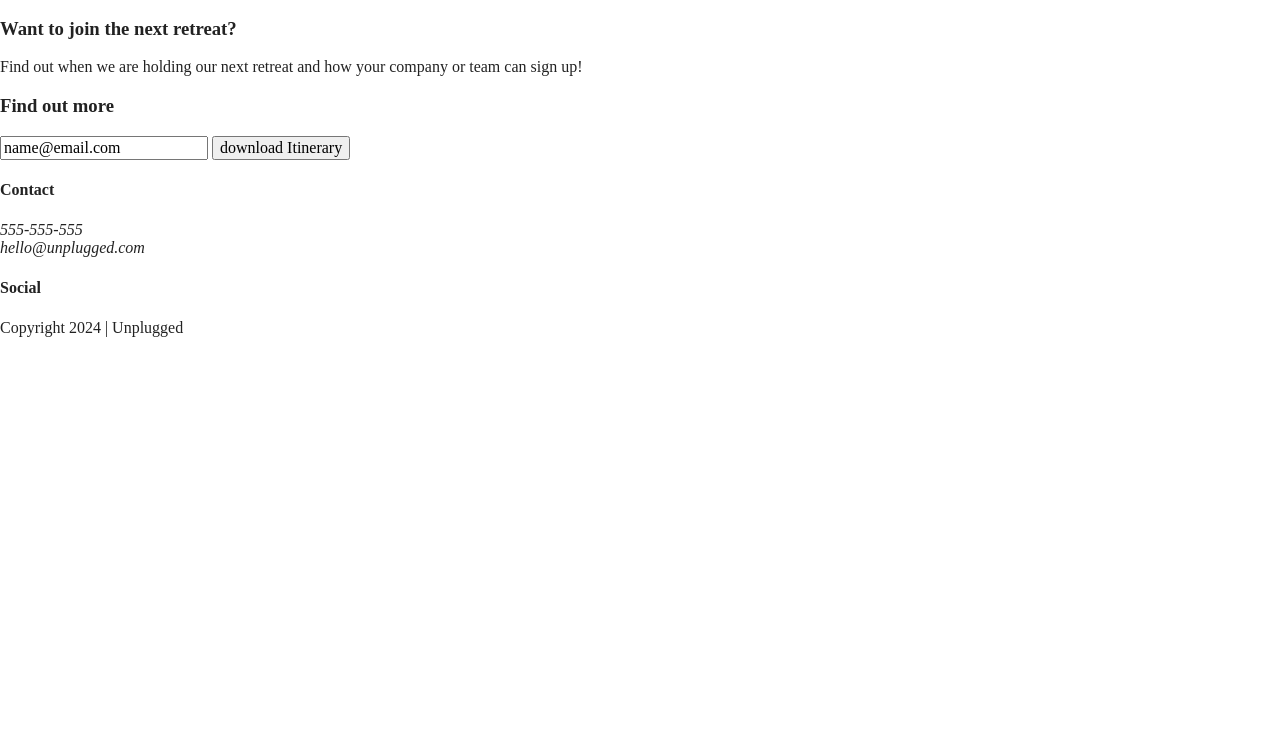
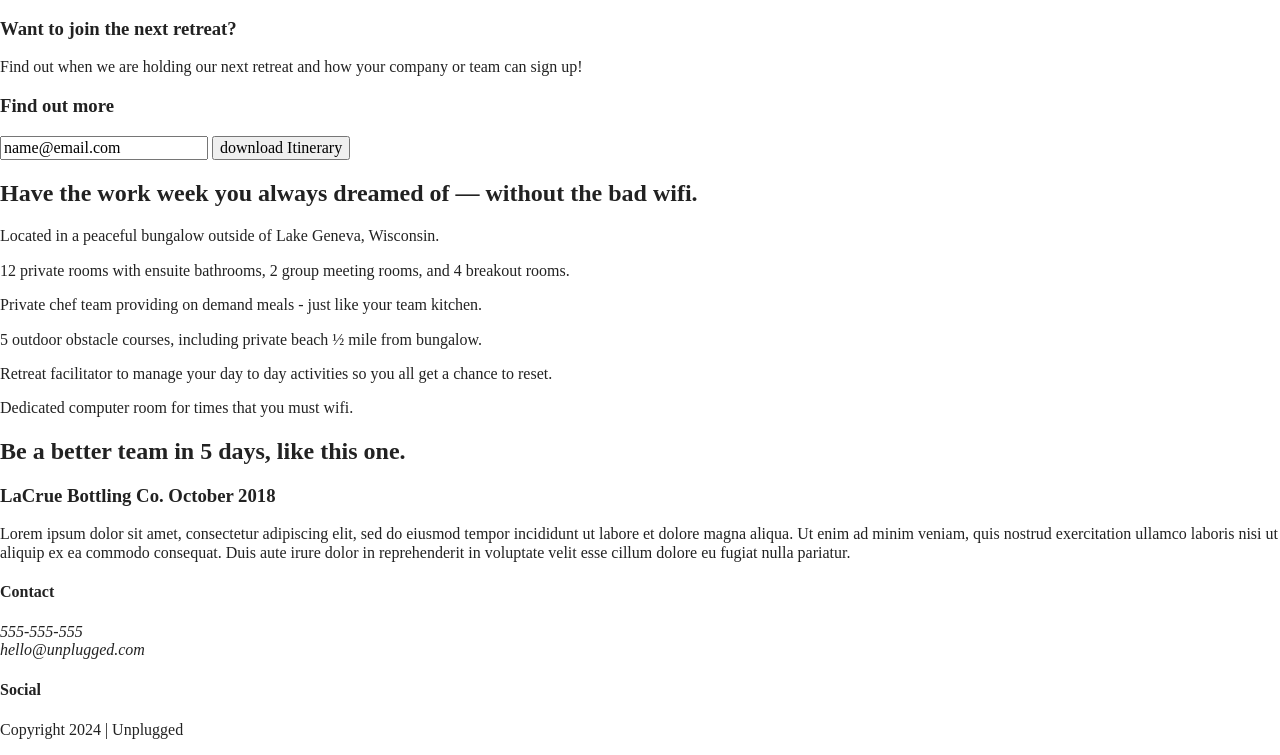
Before and after one commit to Kylar-V/unplugged, a website built with Parcel: page index.html in a window 1280 px wide. Shown: the part 134-889 px from the top of the page. Before the commit the page ends 800 px from the top, so only its background shows below. Built offline with nearby package versions, Linux system fonts and the light colour scheme.

Commit message:
added more code to hompage

```diff
--- a/index.html
+++ b/index.html
@@ -22,29 +22,21 @@
   </head>
 
   <body>
-
     <header>
       <div class="content-wrapper">
-        <a href="#">
-          <img src="" alt="unplugged logo"></a>
+        <a href="#"> <img src="" alt="unplugged logo" /></a>
         <div class="header-divider"></div>
         <nav>
-           <ul>
+          <ul>
             <li><a href="faq/index.html" rel="noopener">FAQ</a></li>
             <li><a href="about/index.html" rel="noopener">About</a></li>
-
-           </ul>
+          </ul>
         </nav>
-
-
       </div>
-
-
     </header>
     <main>
       <section class="hero-area">
         <div class="content-wrapper">
-
           <h1>Retreat from the desk, return refreshed.</h1>
         </div>
       </section>
@@ -52,17 +44,77 @@
         <div class="content-wrapper">
           <div class="form-description">
             <h3>Want to join the next retreat?</h3>
-            <p>Find out when we are holding our next retreat and how your company or team can sign up!</p>
+            <p>
+              Find out when we are holding our next retreat and how your company
+              or team can sign up!
+            </p>
           </div>
           <div class="form">
             <h3>Find out more</h3>
-            <input type="text" name="name" value="name@email.com">
-            <input type="button" value="download Itinerary">
-
+            <input type="text" name="name" value="name@email.com" />
+            <input type="button" value="download Itinerary" />
           </div>
         </div>
       </aside>
+      <section class="features">
+        <div class="content-wrapper">
+          <h2>Have the work week you always dreamed of — without the bad wifi.</h2>
+          <div class="features-items">
+            <article>
+              <p class="fontawesome-icons"></p>
+              <p class="features-items-description">Located in a peaceful bungalow outside of Lake Geneva, Wisconsin.
+              </p>
+            </article>
+          </div>
+          <article>
+            <p class="fontawesome-icons"></p>
+            <p class="features-items-description">12 private rooms with ensuite bathrooms, 2 group meeting rooms, and 4 breakout rooms.
+            </p>
+          </article>
+        </div>
+        <article>
+          <p class="fontawesome-icons"></p>
+          <p class="features-items-description">Private chef team providing on demand meals - just like your team kitchen.
+          </p>
+        </article>
+      </div>
+      <article>
+        <p class="fontawesome-icons"></p>
+        <p class="features-items-description">5 outdoor obstacle courses, including private beach ½ mile from bungalow.
+        </p>
+      </article>
+    </div>
+    <article>
+      <p class="fontawesome-icons"></p>
+      <p class="features-items-description">Retreat facilitator to manage your day to day activities so you all get a chance to reset.
+      </p>
+    </article>
+  </div>
+  <article>
+    <p class="fontawesome-icons"></p>
+    <p class="features-items-description">Dedicated computer room for times that you must wifi.
+    </p>
+  </article>
+</div>
 
+        </div>
+      </section>
+      <section class="reviews">
+        <div class="content-wrapper">
+          <h2> Be a better team in 5 days, like this one.</h2>
+          <article>
+            <h3>LaCrue Bottling Co.
+              October 2018</h3>
+              <p>Lorem ipsum dolor sit amet, consectetur adipiscing elit, sed do eiusmod tempor incididunt ut labore et dolore magna aliqua. Ut enim ad minim veniam, quis nostrud exercitation ullamco laboris nisi ut aliquip ex ea commodo consequat. Duis aute irure dolor in reprehenderit in voluptate velit esse cillum dolore eu fugiat nulla pariatur. </p>
+          </article>
+
+
+
+
+
+        </div>
+
+      </section>
 
     </main>
     <footer>
@@ -72,7 +124,7 @@
             <h4>Contact</h4>
             <address>
               <p>
-                555-555-555<br>
+                555-555-555<br />
                 hello@unplugged.com
               </p>
             </address>
@@ -90,14 +142,7 @@
           <p>Copyright 2024 | Unplugged</p>
         </div>
       </div>
-
-
     </footer>
-
-
-
-
-
 
     <script src="js/vendor/modernizr-3.11.2.min.js"></script>
     <script src="js/plugins.js"></script>
```
